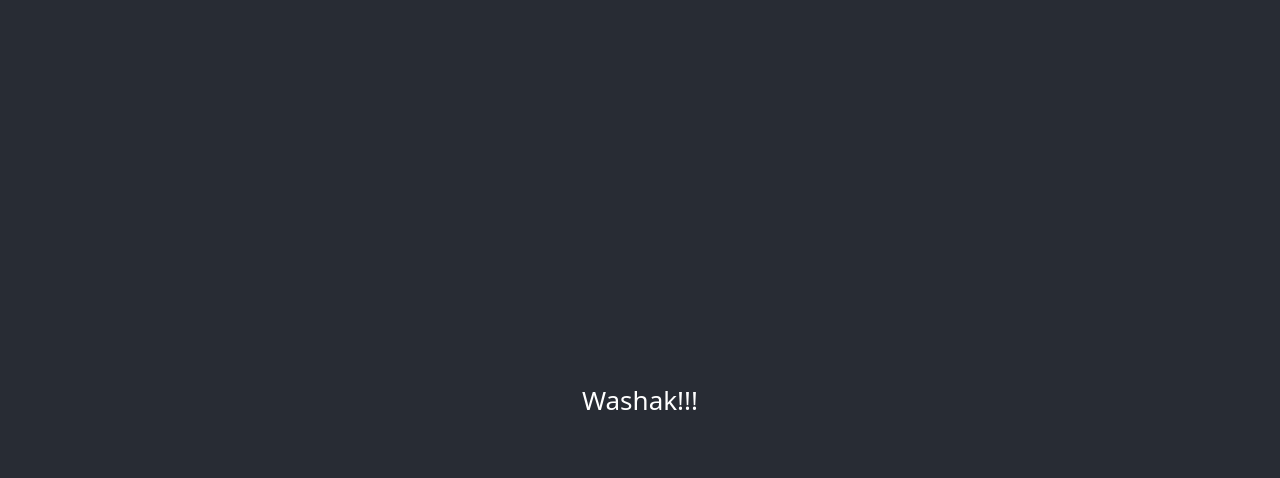
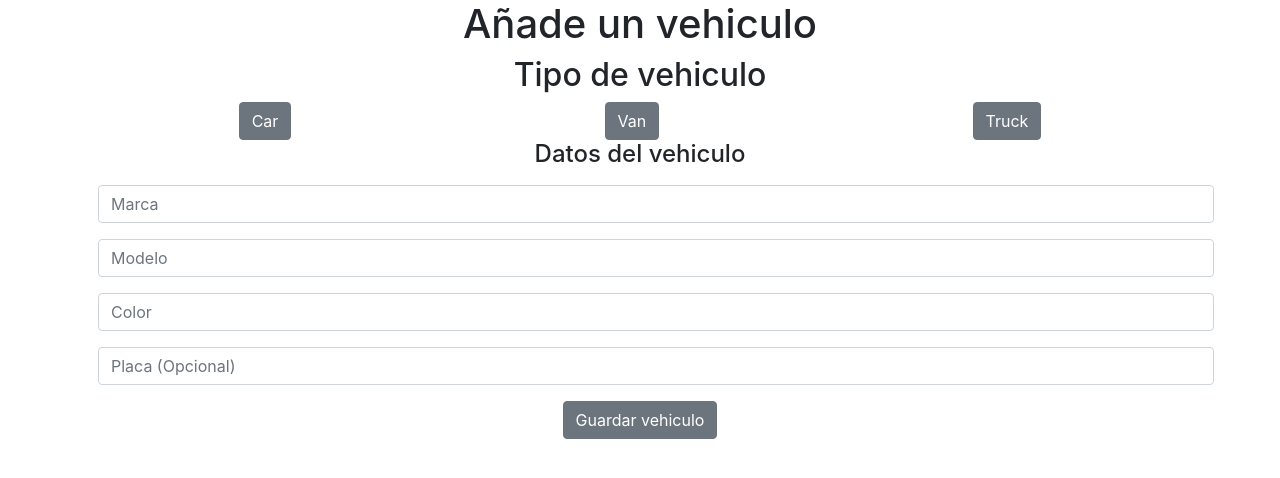
Before and after one commit to jimeneab/washak-ui, a React (Create React App) app: page /registerCar in a window 1280 px wide. Before the commit this address had no page. Shown: the top 478 px of the page. Built offline with nearby package versions, Linux system fonts and the light colour scheme.

Commit message:
save cars

```diff
--- a/package.json
+++ b/package.json
@@ -13,6 +13,7 @@
     "react-dom": "^17.0.2",
     "react-router-dom": "^6.2.1",
     "react-scripts": "5.0.0",
+    "reactstrap": "^9.0.1",
     "web-vitals": "^2.1.4"
   },
   "scripts": {
--- a/src/App.js
+++ b/src/App.js
@@ -3,17 +3,16 @@ import { Routes, Route } from "react-router-dom";
 import Home from "./Views/Home/home"
 import Other from "./Views/Other/other"
 import NotFound from './Views/NotFound/notFound';
+import RegisterCar from './Views/RegisterCar/RegisterCar';
 
 function App() {
   return (
     <div className="App">
-      <header className="App-header">
-        Washak!!!
-      </header>
       <Routes>
         <Route path='/home' element={<Home />} />
         <Route path='/other' element={<Other />} />
         <Route path='/notFound' element={<NotFound />} />
+        <Route path='/registerCar' element={<RegisterCar />} />
       </Routes>
     </div>
   );
--- /dev/null
+++ b/src/Views/RegisterCar/RegisterCar.js
@@ -0,0 +1,38 @@
+import { Button, Input } from 'reactstrap'
+import React from 'react'
+
+function RegisterCar() {
+    return (
+        <div className='container'>
+            <div className='row justify-content-center'>
+                <div className='col-12'>
+                    <div>
+                        <h1>Añade un vehiculo</h1>
+                    </div>
+                    <div>
+                        <h2>Tipo de vehiculo</h2>
+                    </div>
+                    <div className='d-flex justify-content-around'>
+                        <Button>Car</Button>
+                        <Button>Van</Button>
+                        <Button>Truck</Button>
+                    </div>
+                    <div>
+                        <h4>Datos del vehiculo</h4>
+                    </div>
+                    <div>
+                        <Input type='text' name='marca' className='m-3' placeholder='Marca' />
+                        <Input type='text' name='modelo' className='m-3' placeholder='Modelo' />
+                        <Input type='text' name='color' className='m-3' placeholder='Color' />
+                        <Input type='text' name='placa' className='m-3' placeholder='Placa (Opcional)' />
+                    </div>
+                    <div>
+                        <Button>Guardar vehiculo</Button>
+                    </div>
+                </div>
+            </div>
+        </div>
+    )
+}
+
+export default RegisterCar
--- a/src/index.js
+++ b/src/index.js
@@ -1,10 +1,10 @@
 import React from 'react';
 import ReactDOM from 'react-dom';
+import "bootstrap/dist/css/bootstrap.min.css";
 import './index.css';
 import App from './App';
 import reportWebVitals from './reportWebVitals';
 import { BrowserRouter } from "react-router-dom";
-import "bootstrap/dist/css/bootstrap.min.css";
 
 ReactDOM.render(
   <React.StrictMode>
```
Also changed, not shown: 1 other file (tests, documents, lock files or other folders).
